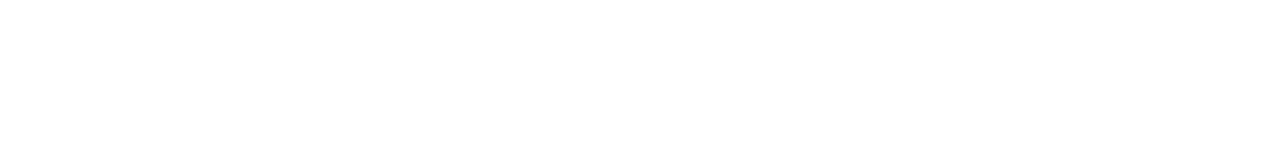
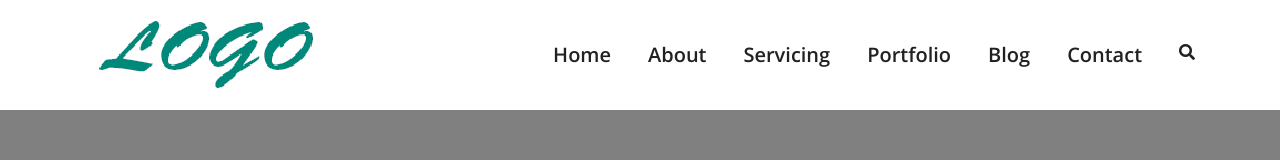
Before and after one commit to alexeyminigulov/simple-landing-page, a plain HTML site: page index.html in a window 1280 px wide. Drawn offline with nearby package versions, Linux system fonts and the light colour scheme.

Commit message:
Added header

```diff
--- /dev/null
+++ b/css/fonts.css
@@ -0,0 +1,16 @@
+@font-face {
+	font-family: 'Open Sans Bold';
+	src: url('../fonts/OpenSans-Bold.ttf');
+}
+@font-face {
+	font-family: 'Open Sans Light';
+	src: url('../fonts/OpenSans-Light.ttf');
+}
+@font-face {
+	font-family: 'Open Sans Regular';
+	src: url('../fonts/OpenSans-Regular.ttf');
+}
+@font-face {
+	font-family: 'Open Sans Semibold';
+	src: url('../fonts/OpenSans-Semibold.ttf');
+}
--- a/css/style.css
+++ b/css/style.css
@@ -0,0 +1,32 @@
+@import 'fonts.css';
+
+body {
+	background: grey;
+}
+
+ul, li {
+	display: block;
+	padding: 0;
+	margin: 0;
+}
+
+.menu-bar {
+	background: #fff;
+	padding: 20px 0;
+	color: #212121;
+}
+
+.menu__item {
+	margin-left: 37px;
+}
+
+.menu__item a {
+	font-family: 'Open Sans Semibold';
+	font-size: 20px;
+	color: #212121;
+}
+
+.menu__item a:hover {
+	text-decoration: none;
+	color: #868686;
+}
--- a/index.html
+++ b/index.html
@@ -4,13 +4,35 @@
         <meta charset="UTF-8"/>
         <meta name="viewport" content="width=device-width, initial-scale=1"/>
         <meta http-equiv="X-UA-Compatible" content="ie=edge">
-        <link href="https://stackpath.bootstrapcdn.com/font-awesome/4.7.0/css/font-awesome.min.css" rel="stylesheet" integrity="sha384-wvfXpqpZZVQGK6TAh5PVlGOfQNHSoD2xbE+QkPxCAFlNEevoEH3Sl0sibVcOQVnN" crossorigin="anonymous">
+        <link href="https://cdnjs.cloudflare.com/ajax/libs/font-awesome/5.10.2/css/all.css" rel="stylesheet">
         <link href="https://stackpath.bootstrapcdn.com/bootstrap/4.3.1/css/bootstrap.min.css" rel="stylesheet" integrity="sha384-ggOyR0iXCbMQv3Xipma34MD+dH/1fQ784/j6cY/iJTQUOhcWr7x9JvoRxT2MZw1T" crossorigin="anonymous">
         <link rel="stylesheet" type="text/css" href="css/style.css">
         <title>Сайт на Bootstrap</title>
     </head>
 
     <body>
+        <header class="menu-bar">
+            <div class="container">
+                <div class="row">
+                    <div class="col-xl-2">
+                        <img src="img/logo.png" alt="My landing" class="logo">
+                    </div>
+                    <div class="col-xl-8 ml-auto align-self-center">
+                        <nav>
+                            <ul class="menu d-flex justify-content-end">
+                                <li class="menu__item"><a href="#">Home</a></li>
+                                <li class="menu__item"><a href="#">About</a></li>
+                                <li class="menu__item"><a href="#">Servicing</a></li>
+                                <li class="menu__item"><a href="#">Portfolio</a></li>
+                                <li class="menu__item"><a href="#">Blog</a></li>
+                                <li class="menu__item"><a href="#">Contact</a></li>
+                                <li class="menu__item"><i class="fas fa-search"></i></li>
+                            </ul>
+                        </nav>
+                    </div>
+                </div>
+            </div>
+        </header>
 
         <script src="https://code.jquery.com/jquery-3.3.1.slim.min.js" integrity="sha384-q8i/X+965DzO0rT7abK41JStQIAqVgRVzpbzo5smXKp4YfRvH+8abtTE1Pi6jizo" crossorigin="anonymous"></script>
         <script src="https://cdnjs.cloudflare.com/ajax/libs/popper.js/1.14.7/umd/popper.min.js" integrity="sha384-UO2eT0CpHqdSJQ6hJty5KVphtPhzWj9WO1clHTMGa3JDZwrnQq4sF86dIHNDz0W1" crossorigin="anonymous"></script>
```
Also changed, not shown: fonts/OpenSans-Bold.ttf (added), fonts/OpenSans-Light.ttf (added), fonts/OpenSans-Regular.ttf (added), fonts/OpenSans-Semibold.ttf (added), img/logo.png (added).
